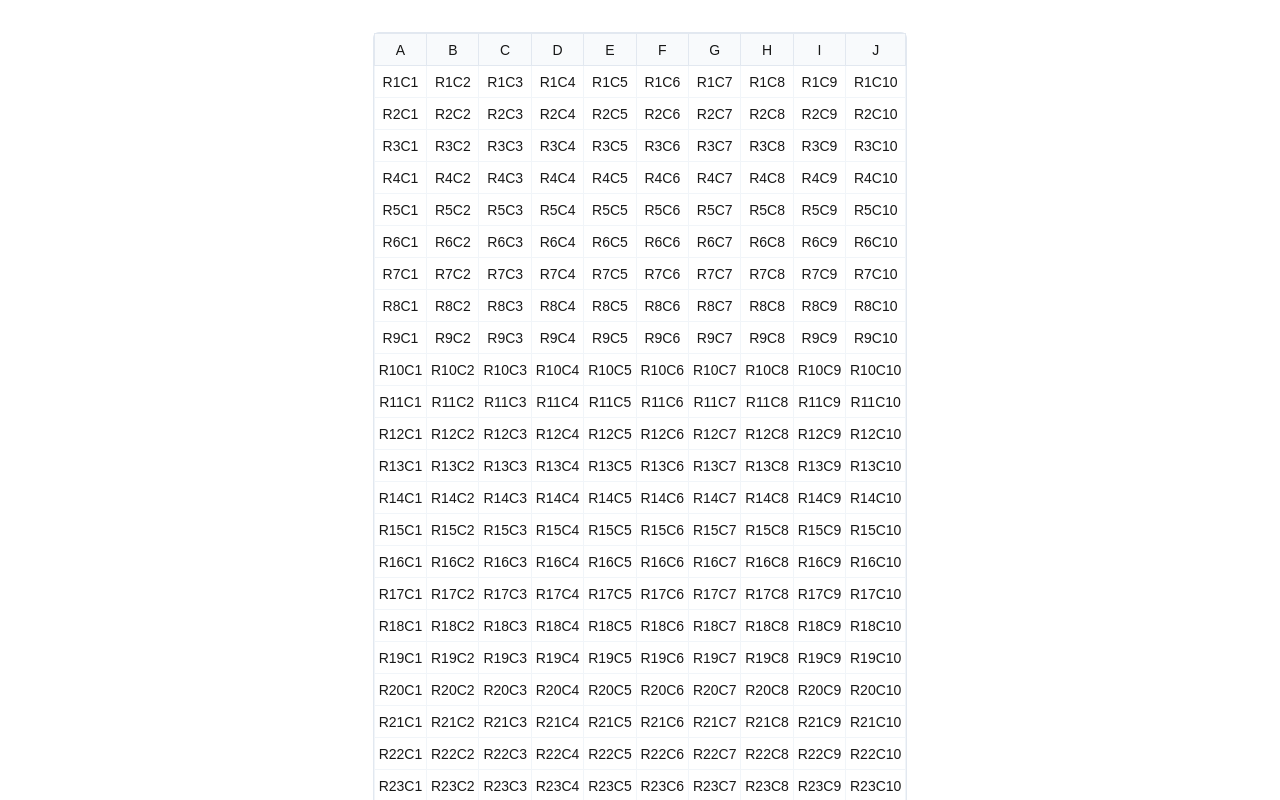
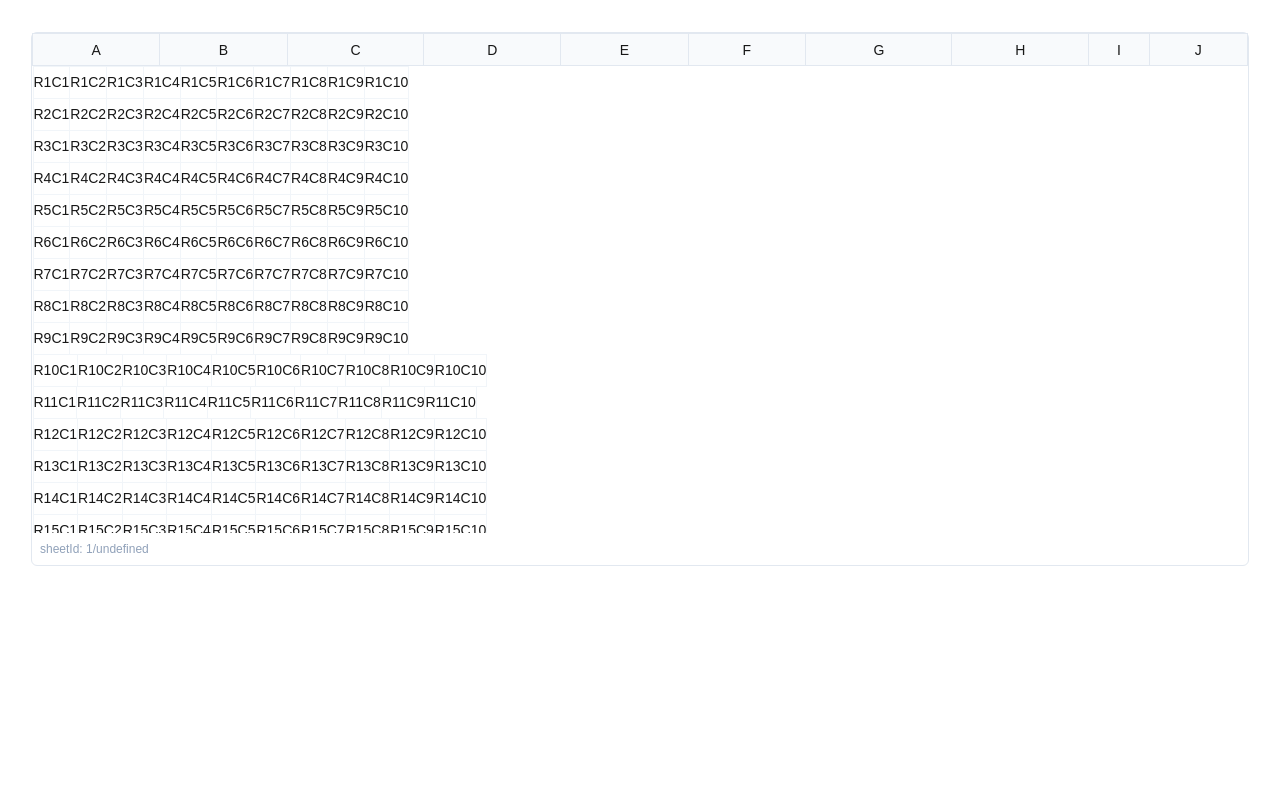
Before and after one commit to Virabyan99/excel-pro-mini-v3, a Next.js app: page /wb/1/1 in a window 1280 px wide. Shown: the top 800 px of the page. Built offline with nearby package versions, Linux system fonts and the light colour scheme.

Commit message:
Module 2 Lesson 4 Done

```diff
--- a/components/DemoDataLoader.tsx
+++ b/components/DemoDataLoader.tsx
@@ -6,7 +6,7 @@ export function DemoDataLoader() {
   const { setRows } = useStoreActions();
 
   useEffect(() => {
-    const demo = Array.from({ length: 100 }, (_, r) => ({
+    const demo = Array.from({ length: 10_000 }, (_, r) => ({
       id: r,
       cells: Array.from({ length: 10 }, (_, c) => `R${r + 1}C${c + 1}`),
     }));
--- a/components/Sheet.tsx
+++ b/components/Sheet.tsx
@@ -1,3 +1,4 @@
+"use client";
 import clsx from 'clsx';
 import {
   ColumnDef,
@@ -6,6 +7,8 @@ import {
   getCoreRowModel,
   useReactTable,
 } from '@tanstack/react-table';
+import { useVirtualizer } from '@tanstack/react-virtual';
+import { useRef } from 'react';
 import { useStore } from './StoreProvider';
 
 interface SheetProps {
@@ -28,16 +31,27 @@ const columns: ColumnDef<{ id: number; cells: string[] }>[] = Array.from(
 
 export function Sheet({ sheetId, className }: SheetProps) {
   const data = useStore((s) => s.rows);
-  const estimatedRowHeight = 32; // Placeholder for virtualisation later
-
   const table = useReactTable({
     data,
     columns,
     getCoreRowModel: getCoreRowModel(),
   });
 
+  // Virtualization setup
+  const parentRef = useRef<HTMLDivElement>(null);
+  const rowVirtualizer = useVirtualizer({
+    count: table.getRowModel().rows.length,
+    getScrollElement: () => parentRef.current,
+    estimateSize: () => 32, // Matches h-8 (32px) row height
+    overscan: 5, // Renders 5 extra rows above/below viewport
+  });
+  const virtualRows = rowVirtualizer.getVirtualItems();
+  const totalHeight = rowVirtualizer.getTotalSize();
+
   return (
     <div className={clsx('rounded-md border border-slate-200 bg-white', className)}>
+      {/* Scroll container */}
+      <div ref={parentRef} className="h-[500px] w-[95vw] overflow-auto">
         <table className="w-full border-collapse text-sm select-none">
           <thead>
             {table.getHeaderGroups().map((hg) => (
@@ -53,18 +67,30 @@ export function Sheet({ sheetId, className }: SheetProps) {
               </tr>
             ))}
           </thead>
-        <tbody>
-          {table.getRowModel().rows.map((row) => (
-            <tr key={row.id}>
+          <tbody style={{ position: 'relative', height: totalHeight }}>
+            {virtualRows.map((vr) => {
+              const row = table.getRowModel().rows[vr.index];
+              return (
+                <tr
+                  key={row.id}
+                  style={{
+                    position: 'absolute',
+                    top: 0,
+                    transform: `translateY(${vr.start}px)`,
+                    height: vr.size,
+                  }}
+                >
                   {row.getVisibleCells().map((cell) => (
                     <td key={cell.id} className="h-8 border border-slate-100 text-center">
                       {flexRender(cell.column.columnDef.cell, cell.getContext())}
                     </td>
                   ))}
                 </tr>
-          ))}
+              );
+            })}
           </tbody>
         </table>
+      </div>
       <p className="p-2 text-xs text-slate-400">sheetId: {sheetId}</p>
     </div>
   );
--- a/package.json
+++ b/package.json
@@ -10,6 +10,7 @@
   },
   "dependencies": {
     "@tanstack/react-table": "^8.21.3",
+    "@tanstack/react-virtual": "^3.13.10",
     "clsx": "^2.1.1",
     "immer": "^10.1.1",
     "next": "15.3.3",
```
Also changed, not shown: 1 other file (tests, documents, lock files or other folders). Lines whose indentation alone changed are shown as unchanged.
